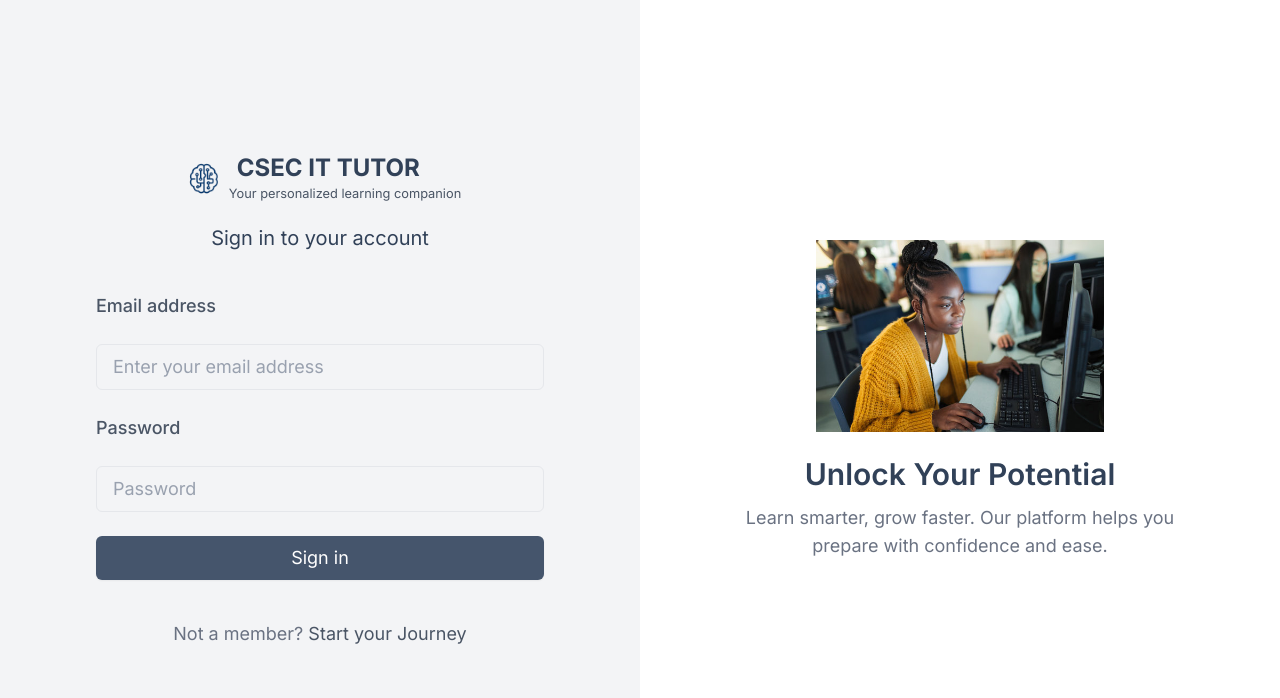
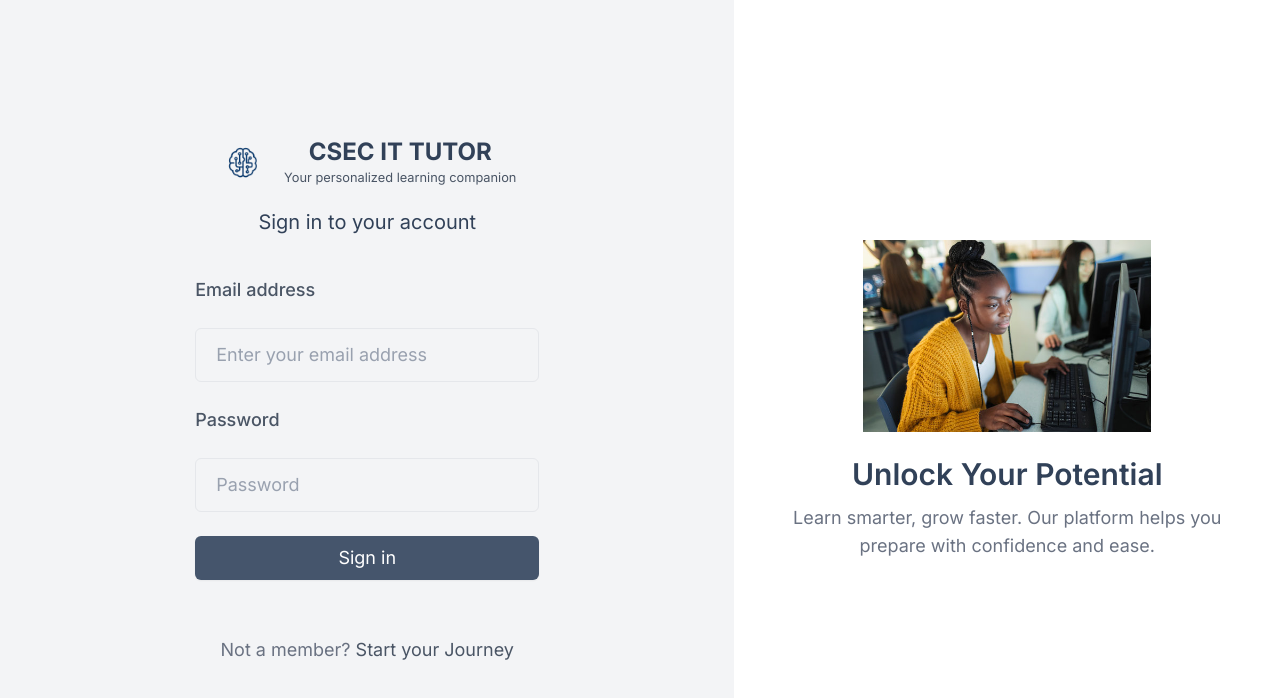
Before and after one commit to JamarTG/capstone, a React (Vite) app in the folder frontend/: page /login in a window 1280 px wide. Shown: the top 698 px of the page. Built offline with nearby package versions, Linux system fonts and the light colour scheme.

Commit message:
refactor:edit auth layout

```diff
--- /dev/null
+++ b/frontend/src/components/layout/Auth/AuthHeader.tsx
@@ -0,0 +1,26 @@
+import React from "react";
+
+interface AuthHeaderProps {
+    title: string
+}
+
+const AuthHeader: React.FC<AuthHeaderProps> = ({title}) => {
+  return (
+    <section className="w-full text-center">
+      <div className="w-full flex justify-center items-center space-x-4">
+        <img
+          src={"/logo.png"}
+          width={50}
+          alt="CSEC IT TUTOR"
+        />
+        <div className="flex flex-col justify-center">
+          <h1 className="text-2xl font-bold text-slate-700">CSEC IT TUTOR</h1>
+          <small className="text-gray-600 text-md">Your personalized learning companion</small>
+        </div>
+      </div>
+      <h1 className="mt-5 text-xl text-slate-700">{title}</h1>
+    </section>
+  );
+};
+
+export default AuthHeader;
--- /dev/null
+++ b/frontend/src/components/layout/Auth/LeftAuthScreen.tsx
@@ -0,0 +1,20 @@
+import { ReactNode } from "react";
+import AuthHeader from "./AuthHeader";
+
+interface LeftAuthScreenProps {
+    children: ReactNode;
+    title: string;
+}
+
+const LeftAuthScreen: React.FC<LeftAuthScreenProps> = ({ title, children }) => {
+    return (
+        <div className="w-2/3 flex flex-col justify-center items-center px-6 py-12 space-y-10">
+            <AuthHeader title={title} />
+            <div className="w-full flex flex-col justify-center items-center gap-4">
+                {children}
+            </div>
+        </div>
+    );
+};
+
+export default LeftAuthScreen;
--- /dev/null
+++ b/frontend/src/components/layout/Auth/RightAuthScreen.tsx
@@ -0,0 +1,19 @@
+const RightAuthScreen = () => {
+  return (
+    <div className="hidden lg:flex w-1/2 items-center justify-center bg-white">
+      <div className="flex flex-col items-center text-center px-10">
+        <img
+          src="/student.jpg"
+          alt="Learning"
+          className="w-72 h-auto mb-6"
+        />
+        <h2 className="text-3xl font-semibold text-slate-700">Unlock Your Potential</h2>
+        <p className="text-lg text-gray-500 mt-3 max-w-md">
+          Learn smarter, grow faster. Our platform helps you prepare with confidence and ease.
+        </p>
+      </div>
+    </div>
+  );
+};
+
+export default RightAuthScreen;
--- a/frontend/src/components/layout/Auth/index.tsx
+++ b/frontend/src/components/layout/Auth/index.tsx
@@ -1,4 +1,6 @@
 import React, { ReactNode } from "react";
+import RightAuthScreen from "./RightAuthScreen";
+import LeftAuthScreen from "./LeftAuthScreen";
 
 interface AuthProps {
   children?: ReactNode;
@@ -8,40 +10,10 @@ interface AuthProps {
 const AuthLayout: React.FC<AuthProps> = ({ children, title }) => {
   return (
     <div className="flex min-h-screen bg-gray-100">
-      <div className="w-full lg:w-1/2 flex flex-col justify-center items-center px-6 py-12">
-        <main className="w-full max-w-md space-y-10">
-          <div className="text-center flex flex-col items-start ">
-            <div className="w-full flex justify-center items-center">
-              <img
-                src={"/logo.png"}
-                width={50}
-                alt="CSEC IT TUTOR"
-              />
-              <div className="flex flex-col justify-center items-start">
-                <h1 className="text-2xl font-bold text-slate-700 ml-2"> CSEC IT TUTOR</h1>
-                <small className="text-gray-600 text-md">Your personalized learning companion</small>
-              </div>
-            </div>
-
-            <h1 className="w-full mt-5 text-xl  text-slate-700">{title}</h1>
-          </div>
-          {children}
-        </main>
-      </div>
-
-      <div className="hidden lg:flex w-1/2 items-center justify-center bg-white">
-        <div className="flex flex-col items-center text-center px-10">
-          <img
-            src="/student.jpg"
-            alt="Learning"
-            className="w-72 h-auto mb-6"
-          />
-          <h2 className="text-3xl font-semibold text-slate-700">Unlock Your Potential</h2>
-          <p className="text-lg text-gray-500 mt-3 max-w-md">
-            Learn smarter, grow faster. Our platform helps you prepare with confidence and ease.
-          </p>
-        </div>
-      </div>
+      <LeftAuthScreen title={title}>
+        {children}
+      </LeftAuthScreen>
+      <RightAuthScreen />
     </div>
   );
 };
--- a/frontend/src/components/ui/Input.tsx
+++ b/frontend/src/components/ui/Input.tsx
@@ -16,7 +16,7 @@ const InputField: React.FC<InputFieldProps> = ({ label, error, ...inputProps })
     <div className="mt-2">
       <input
         {...inputProps}
-        className="w-full bg-transparent placeholder:text-gray-400 text-gray-700 text-lg border border-gray-200 rounded-md px-4 py-2 focus:outline-none"
+        className="w-86 bg-transparent placeholder:text-gray-400 text-gray-700 text-lg border border-gray-200 rounded-md px-5 py-3 focus:outline-none"
       />
       {error && <p className="text-red-500 text-lg">{error}</p>}
     </div>
```
Also changed, not shown: 1 other file (tests, documents, lock files or other folders).
